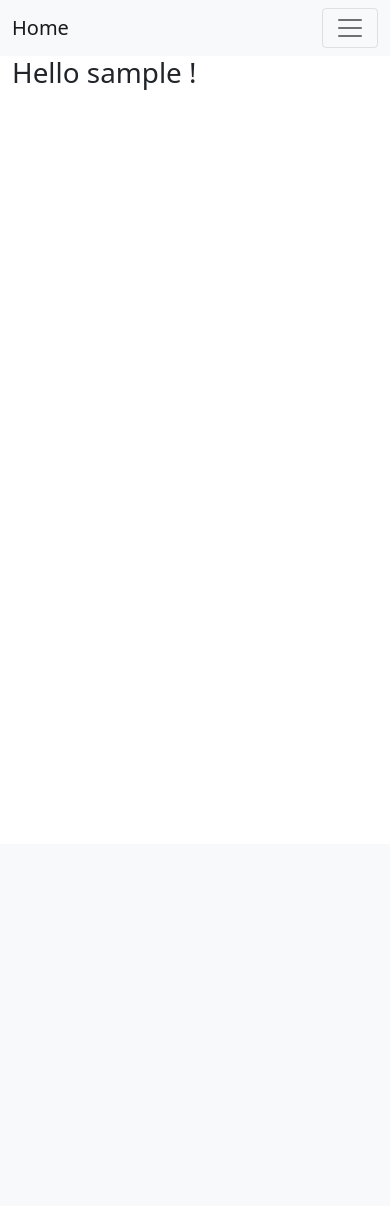
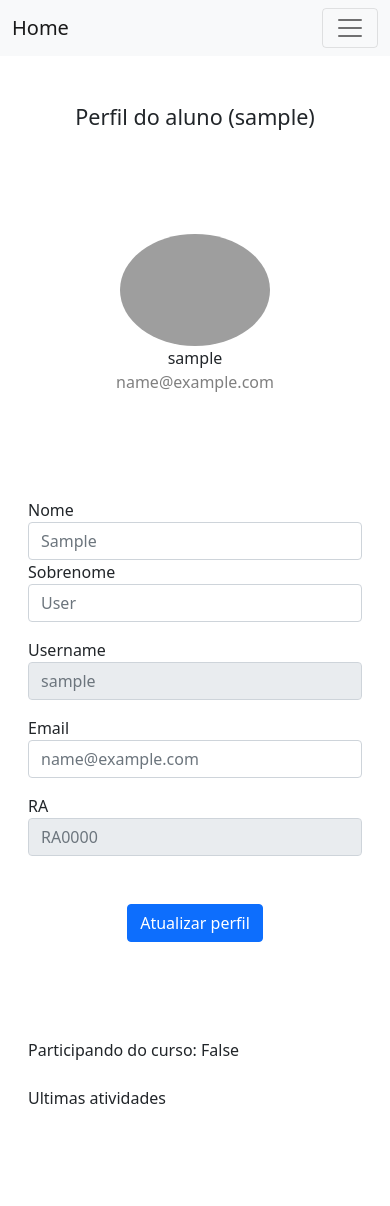
Before and after one commit to Atzingen/corretorIA, a Django app: page /user_page in a window 390 px wide. Before the commit the page ends 90 px from the top, so only its background shows below. Run offline with Django 4.2, Linux system fonts and the light colour scheme; the visitor is signed in with stand-in values (Sample User, id 1); some libraries are stand-ins or nearby versions; grey boxes are pictures that could not be loaded.

Commit message:
userpage ok

```diff
--- a/submits/forms.py
+++ b/submits/forms.py
@@ -1,8 +1,9 @@
 from django.db.models import fields
 from django.forms import ModelForm
+from django.contrib.auth.forms import UserCreationForm
 from .models import User, Grades, Submission
 
-class RegisterForm(ModelForm):
+class RegisterForm(UserCreationForm):
     class Meta:
         model = User
-        fields = ['username', 'password', 'email', 'RA', 'profile_pic']
+        fields = ['username', 'first_name', 'last_name', 'email', 'RA', 'profile_pic']
--- a/submits/templates/base.html
+++ b/submits/templates/base.html
@@ -15,6 +15,7 @@
         integrity="sha256-/xUj+3OJU5yExlq6GSYGSHk7tPXikynS7ogEvDej/m4="
         crossorigin="anonymous">
     </script>
+    <script src="https://cdn.jsdelivr.net/npm/js-cookie@2/src/js.cookie.min.js"></script>
     {% block csstop %}{% endblock %}
     {% block jstop %}{% endblock %}
 
--- a/submits/templates/user_page.html
+++ b/submits/templates/user_page.html
@@ -2,11 +2,87 @@
 {% load static %}
 
 {% block content %}
-
-<div class="container">
-
-    <h1> Hello {{user.username}} !</h1>
-
+{% csrf_token %}
+<div class="container rounded bg-white mt-5 mb-5">
+    <h4 class="text-center">Perfil do aluno ({{user.username}})</h4>
+    <div class="row">
+        <div class="col-md-3 border-right">
+            <div class="d-flex flex-column align-items-center text-center p-3 py-5">
+                <img class="rounded-circle mt-5" width="150px" src="https://st3.depositphotos.com/15648834/17930/v/600/depositphotos_179308454-stock-illustration-unknown-person-silhouette-glasses-profile.jpg">
+                <span class="font-weight-bold">{{user.username}}</span><span class="text-black-50">{{user.email}}</span><span> </span>
+            </div>
+        </div>
+        <div class="col-md-5 border-right">
+            <div class="p-3 py-5">
+                <div class="row mt-2">
+                    <div class="col-md-6"><label class="labels">Nome</label><input type="text" id="first_name" class="form-control" placeholder="{{user.first_name}}" value=""></div>
+                    <div class="col-md-6"><label class="labels">Sobrenome</label><input type="text" id="last_name" class="form-control" value="" placeholder="{{user.last_name}}"></div>
+                </div>
+                <div class="row mt-3">
+                    <div class="col-md-12"><label class="labels">Username</label><input type="text" disabled="true" id="username" class="form-control" placeholder="{{user.username}}" value=""></div>
+                </div>
+                <div class="row mt-3">
+                    <div class="col-md-12"><label class="labels">Email</label><input type="text" id="email" class="form-control" placeholder="{{user.email}}" value=""></div>
+                </div>
+                <div class="row mt-3">
+                    <div class="col-md-12"><label class="labels">RA</label><input type="text" disabled="true" class="form-control" placeholder="{{user.RA}}" value=""></div>
+                </div>
+                <div class="mt-5 text-center"><button class="btn btn-primary profile-button" id="atualizar" type="button">Atualizar perfil</button></div>
+            </div>
+        </div>
+        <div class="col-md-4">
+            <div class="p-3 py-5">
+                <div class="col-md-12"><label class="labels">Participando do curso: {{user.active_class}}</label></div> <br>
+                <div class="col-md-12"><label class="labels">Ultimas atividades</label></div>
+            </div>
+        </div>
+    </div>
 </div>
 
+<script>
+    $(document).ready(function() {
+        $("#atualizar").click(function(){
+            var first_name_update = $("#first_name").val();
+            if (first_name_update.length == 0){
+                first_name_update = $("#first_name").attr('placeholder');
+            }
+            var last_name_update = $("#last_name").val();
+            if (last_name_update.length == 0){
+                last_name_update = $("#last_name").attr('placeholder');
+            }
+            var username_update = $("#username").val();
+            if (username_update.length == 0){
+                username_update = $("#username").attr('placeholder');
+            }
+            var email_update = $("#email").val();
+            if (email_update.length == 0){
+                email_update = $("#email").attr('placeholder');
+            }
+            console.log(first_name_update);
+            console.log(last_name_update);
+            console.log(username_update);
+            console.log(email_update);
+            var csrftoken = Cookies.get('csrftoken');
+            $.ajax({
+                type: 'POST',
+                url: "{% url 'user_page' %}",
+                data: { first_name_update: first_name_update,
+                        last_name_update: last_name_update,
+                        //username_update: username_update,
+                        email_update: email_update
+                    },
+                headers: {
+                    'X-CSRFToken': csrftoken
+                },
+                success: function (response) {
+                    alert(' Informações atualizadas');
+                },
+                error: function (response) {
+                    alert('Erro ao atualizar', response);
+                }
+            });
+        });
+    });
+</script>
+
 {% endblock %}
--- a/submits/views.py
+++ b/submits/views.py
@@ -6,7 +6,7 @@ from django.contrib.auth.models import auth
 from django.contrib import messages
 from django.contrib.auth.forms import UserCreationForm, AuthenticationForm
 
-from .forms import RegisterForm
+from .forms import RegisterForm, User
 
 def home(request):
     return render(request, 'home.html')
@@ -22,6 +22,14 @@ def submit(request):
     return render(request, 'submit.html')
 
 def user_page(request):
+    if request.method == 'POST':
+        post = request.POST
+        user = User.objects.get(id=request.user.id)
+        user.first_name = post['first_name_update']
+        user.last_name = post['last_name_update']
+        # user.username = post['username_update']
+        user.email = post['email_update']
+        user.save()
     return render(request, 'user_page.html')
 
 def registrar(request):
@@ -30,7 +38,12 @@ def registrar(request):
         return redirect('home')
     if request.method == 'POST':
         form = RegisterForm(request.POST)
-        form.save()
+        if form.is_valid():
+            form.save()
+            messages.success(request, 'Registro efetuado com sucesso !')
+            return redirect('home')
+        else:
+            messages.success(request, 'Erro no preenchimento do formulário')
     form = RegisterForm()
     context = {'form': form}
     return render(request, 'registrar.html', context)
```
